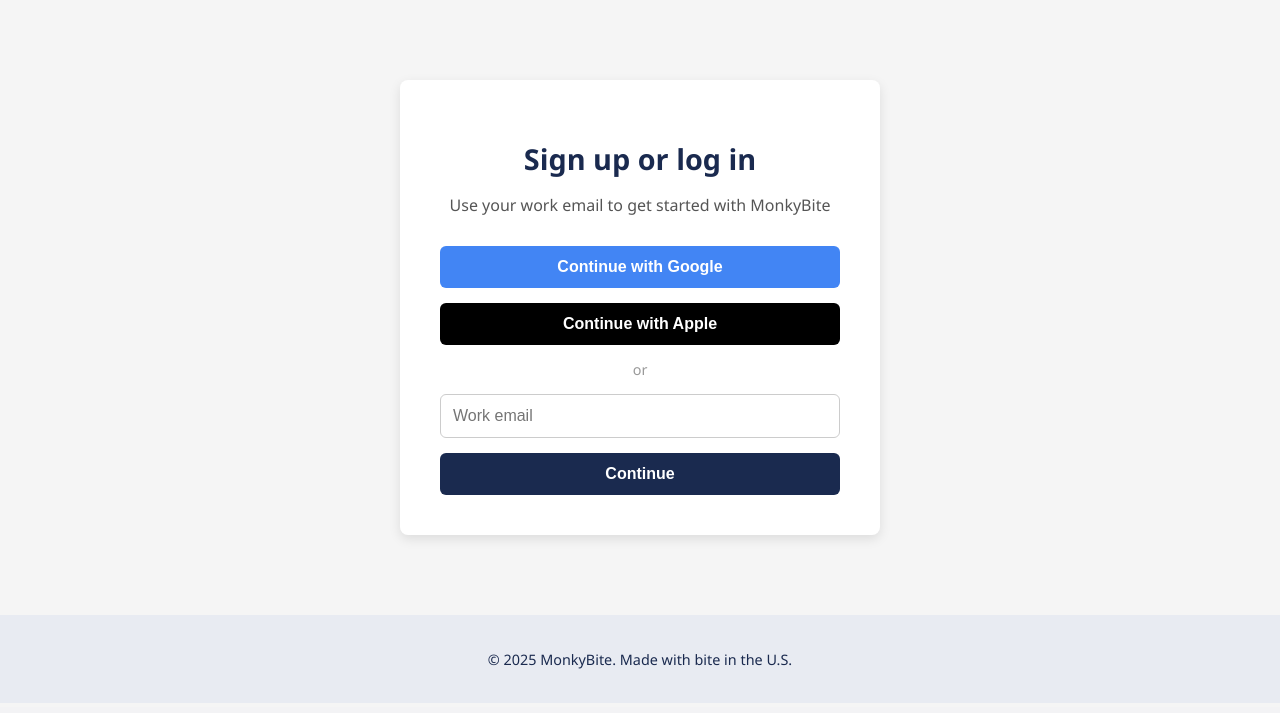
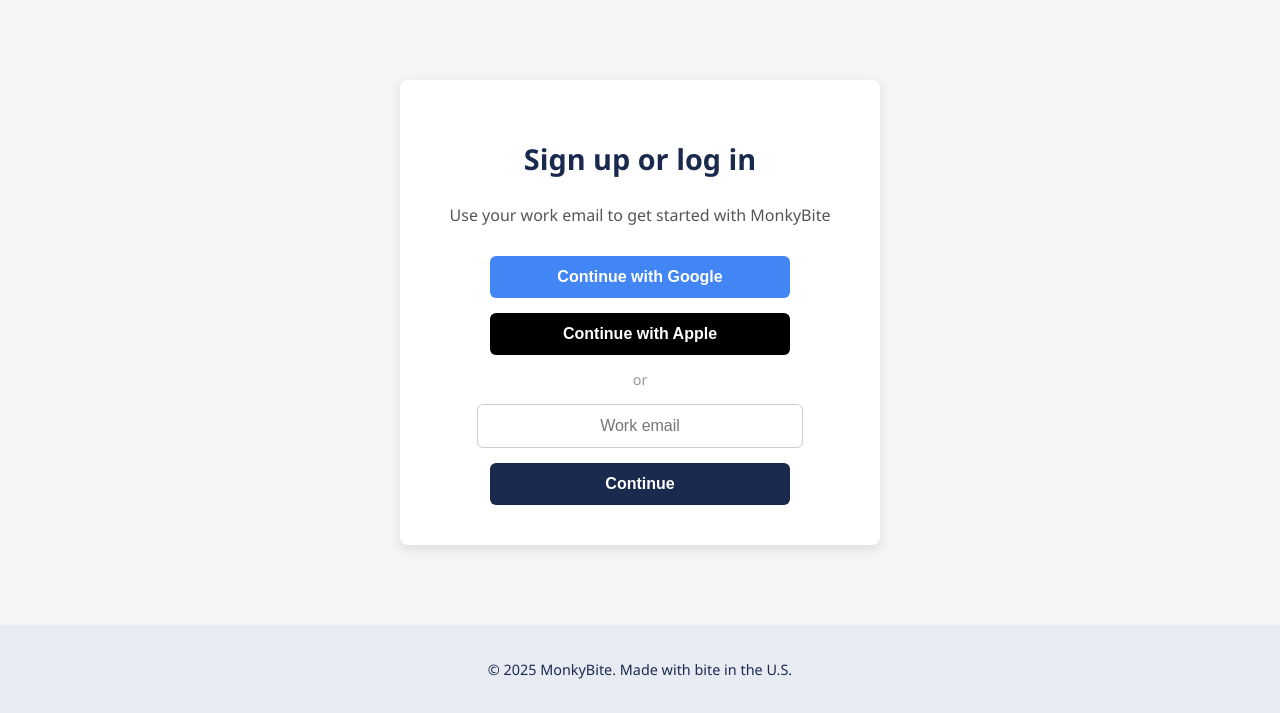
Before and after one commit to Albreves73/monkybite, a PHP site: page /get-started.html in a window 1280 px wide. Shown: the part 93-806 px from the top of the page. Before the commit the page ends 762 px from the top, so only its background shows below. Run offline with PHP 8.4, Linux system fonts and the light colour scheme.

Commit message:
Update style.css

```diff
--- a/style.css
+++ b/style.css
@@ -137,33 +137,43 @@
   border-radius: 8px;
   box-shadow: 0 4px 12px rgba(0, 0, 0, 0.1);
   text-align: center;
+  display: flex;
+  flex-direction: column;
+  align-items: center;
 }
 
 .get-started-box h1 {
   font-size: 1.8rem;
   margin-bottom: 10px;
   color: #1a2a4f;
+  text-align: center;
 }
 
 .get-started-box p {
   font-size: 1rem;
   margin-bottom: 30px;
   color: #555;
+  text-align: center;
 }
 
 .auth-options {
+  width: 100%;
   display: flex;
   flex-direction: column;
+  align-items: center;
   gap: 15px;
 }
 
 .auth-btn {
+  width: 100%;
+  max-width: 300px;
   padding: 12px;
   font-size: 1rem;
   border: none;
   border-radius: 6px;
   cursor: pointer;
   font-weight: bold;
+  text-align: center;
 }
 
 .auth-btn.google {
@@ -182,10 +192,13 @@
 }
 
 input[type="email"] {
+  width: 100%;
+  max-width: 300px;
   padding: 12px;
   font-size: 1rem;
   border: 1px solid #ccc;
   border-radius: 6px;
+  text-align: center;
 }
 
 .divider {
```
